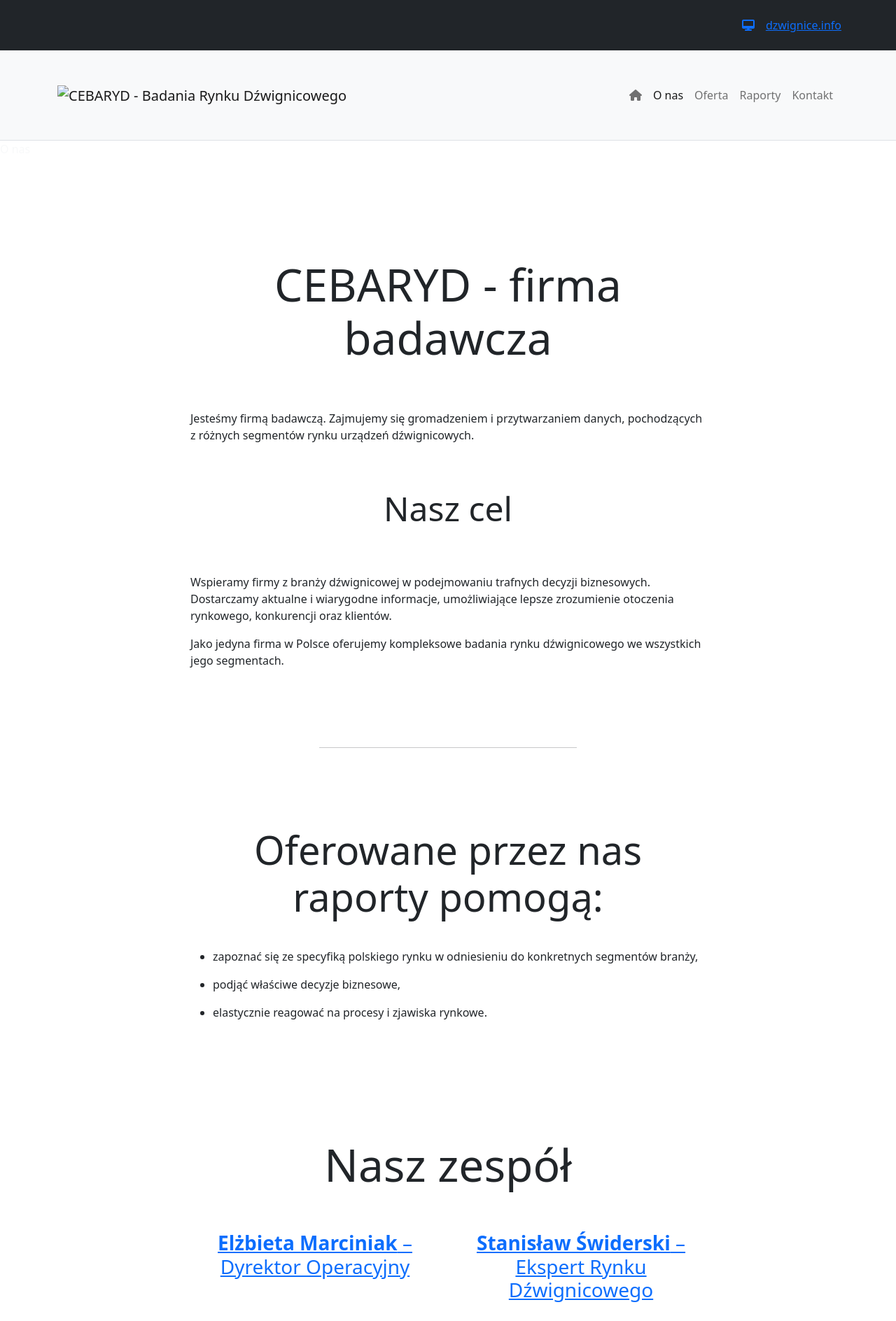
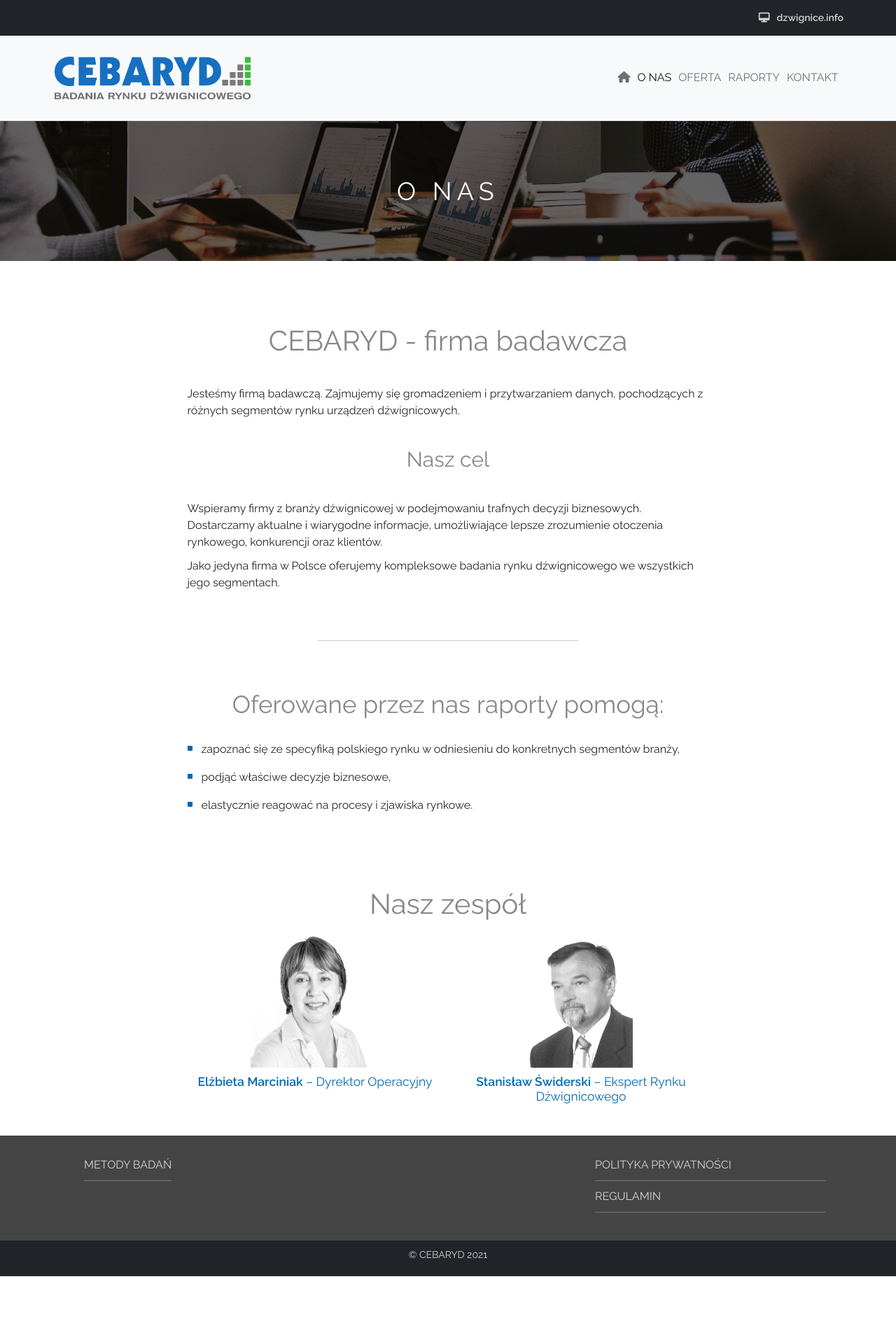
Before and after one commit to agnieszka8j/cebaryd, a plain HTML site: page onas.html in a window 1280 px wide. Shown: the top 1888 px of the page at 70% size. After the commit the page ends 1824 px from the top, so only its background shows below. Drawn offline with nearby package versions, Linux system fonts and the light colour scheme; the site is published under a folder, as on GitHub Pages, so addresses that start at the root find nothing.

Commit message:
links correstion

```diff
--- a/index.html
+++ b/index.html
@@ -6,18 +6,17 @@
     <meta http-equiv="X-UA-Compatible" content="IE=edge">
     <meta name="viewport" content="width=device-width, initial-scale=1.0">
     <title>CEBARYD</title>
-
     <link href="https://cdn.jsdelivr.net/npm/bootstrap@5.0.0-beta2/dist/css/bootstrap.min.css" rel="stylesheet"
         integrity="sha384-BmbxuPwQa2lc/FVzBcNJ7UAyJxM6wuqIj61tLrc4wSX0szH/Ev+nYRRuWlolflfl" crossorigin="anonymous">
+    <link rel="preconnect" href="https://fonts.gstatic.com">
 
 
-    <link rel="preconnect" href="https://fonts.gstatic.com">
     <link
         href="https://fonts.googleapis.com/css2?family=Raleway:ital,wght@0,300;0,400;0,600;1,300;1,400;1,600&display=swap"
         rel="stylesheet">
-    <link rel="stylesheet" href="/style.css">
+    <link rel="stylesheet" href="style.css" type="text/css">
+    <script src="https://kit.fontawesome.com/d66b6a3fe3.js" crossorigin="anonymous"></script>
 
-    <script src="https://kit.fontawesome.com/d66b6a3fe3.js" crossorigin="anonymous"></script>
 </head>
 
 <body>
@@ -37,7 +36,7 @@
         </div>
         <nav class="navbar navbar-expand-lg navbar-light bg-light">
             <div class="container py-4">
-                <a class="navbar-brand py-3" href="#"><img src="/img/CEBARYD-logo.png"
+                <a class="navbar-brand py-3" href="#"><img src="img/CEBARYD-logo.png"
                         alt="CEBARYD - Badania Rynku Dźwignicowego"></a>
                 <button class="navbar-toggler" type="button" data-bs-toggle="collapse"
                     data-bs-target="#navbarNavAltMarkup" aria-controls="navbarNavAltMarkup" aria-expanded="false"
@@ -74,10 +73,10 @@
                     </div>
                     <div class="carousel-inner">
                         <div class="carousel-item active">
-                            <img src="/img/monitoring-rynku.jpg" class="d-block w-100" alt="monitoring rynku">
+                            <img src="img/monitoring-rynku.jpg" class="d-block w-100" alt="monitoring rynku">
                         </div>
                         <div class="carousel-item">
-                            <img src="/img/raporty-marketingowe.jpg" class="d-block w-100" alt="badania marketingowe">
+                            <img src="img/raporty-marketingowe.jpg" class="d-block w-100" alt="badania marketingowe">
                         </div>
                         <div class="carousel-item">
                             <img src="img/bazy-danych.jpg" class="d-block w-100" alt="bazy danych">
--- a/onas.html
+++ b/onas.html
@@ -9,11 +9,14 @@
     <link href="https://cdn.jsdelivr.net/npm/bootstrap@5.0.0-beta2/dist/css/bootstrap.min.css" rel="stylesheet"
         integrity="sha384-BmbxuPwQa2lc/FVzBcNJ7UAyJxM6wuqIj61tLrc4wSX0szH/Ev+nYRRuWlolflfl" crossorigin="anonymous">
     <link rel="preconnect" href="https://fonts.gstatic.com">
+
+
     <link
         href="https://fonts.googleapis.com/css2?family=Raleway:ital,wght@0,300;0,400;0,600;1,300;1,400;1,600&display=swap"
         rel="stylesheet">
-    <link rel="stylesheet" href="/style.css">
+    <link rel="stylesheet" href="style.css" type="text/css">
     <script src="https://kit.fontawesome.com/d66b6a3fe3.js" crossorigin="anonymous"></script>
+
 
 </head>
 
@@ -34,7 +37,7 @@
         </div>
         <nav class="navbar navbar-expand-lg navbar-light bg-light">
             <div class="container py-4">
-                <a class="navbar-brand py-3" href="index.html"><img src="/img/CEBARYD-logo.png"
+                <a class="navbar-brand py-3" href="index.html"><img src="img/CEBARYD-logo.png"
                         alt="CEBARYD - Badania Rynku Dźwignicowego"></a>
                 <button class="navbar-toggler" type="button" data-bs-toggle="collapse"
                     data-bs-target="#navbarNavAltMarkup" aria-controls="navbarNavAltMarkup" aria-expanded="false"
@@ -104,7 +107,7 @@
                         <div class="row">
                             <div class="col-md-6">
                                 <div class="text-center">
-                                    <img src="/img/EM_tmb.jpg" alt="">
+                                    <img src="img/EM_tmb.jpg" alt="">
                                     <a class="team member" data-bs-toggle="collapse" href="#collapse1" role="button"
                                         aria-expanded="false" aria-controls="collapseExample">
                                         <h3 class="py-3"><b>Elżbieta Marciniak</b> – Dyrektor Operacyjny</h3>
@@ -125,7 +128,7 @@
                             </div>
                             <div class="col-md-6">
                                 <div class="text-center">
-                                    <img src="/img/Stanisław-Świderski-1.jpg" alt="">
+                                    <img src="img/Stanisław-Świderski-1.jpg" alt="">
                                     <a class="team member" data-bs-toggle="collapse" href="#collapse2" role="button"
                                         aria-expanded="false" aria-controls="collapseExample">
                                         <h3 class="py-3"><b>Stanisław Świderski</b> – Ekspert Rynku Dźwignicowego</h3>
```
Also changed, not shown: kontakt.html (+7 -3 lines), metody-badan.html (+4 -2 lines), oferta.html (+4 -2 lines), raporty.html (+7 -4 lines), zamowienia.html (+3 -1 lines).
